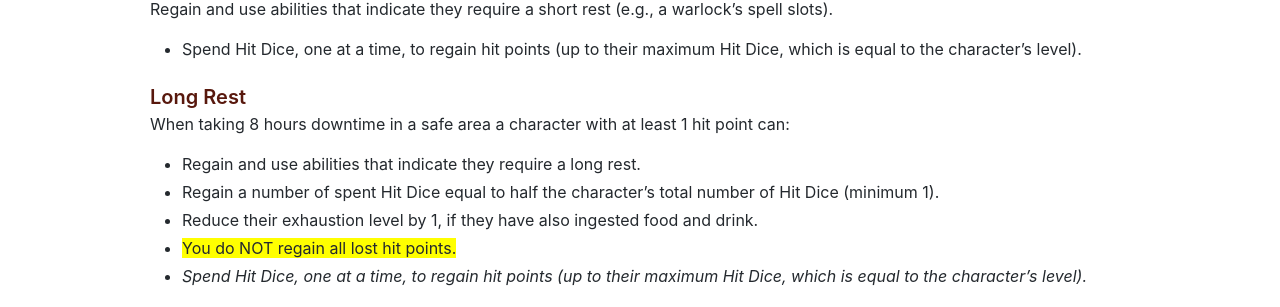
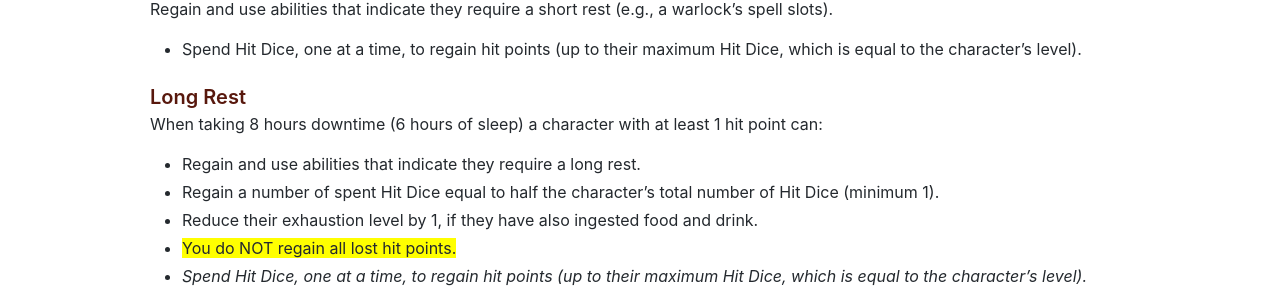
Before and after one commit to mrhelgeklausen/Legacy-of-the-Hellriders, a Jekyll site: the page built from houserules.md, in a window 1280 px wide. Shown: the part 410-717 px from the top of the page. Built offline with Jekyll 4.4.1, drawn with Linux system fonts in a browser that asks for light colours; our own code applies the rules of GitHub Pages for plain Markdown files.

Commit message:
Update houserules.md

```diff
--- a/houserules.md
+++ b/houserules.md
@@ -16,7 +16,7 @@ short rest (e.g., a warlock’s spell slots).
 - Spend Hit Dice, one at a time, to regain hit points (up to their maximum Hit Dice, which is equal to the character’s level).
 
 ### Long Rest
-When taking 8 hours downtime in a safe area  a character
+When taking 8 hours downtime (6 hours of sleep)  a character
 with at least 1 hit point can:
 - Regain and use abilities that indicate they require a long rest.
 - Regain a number of spent Hit Dice equal to half the character’s total number of Hit Dice (minimum 1).
```
